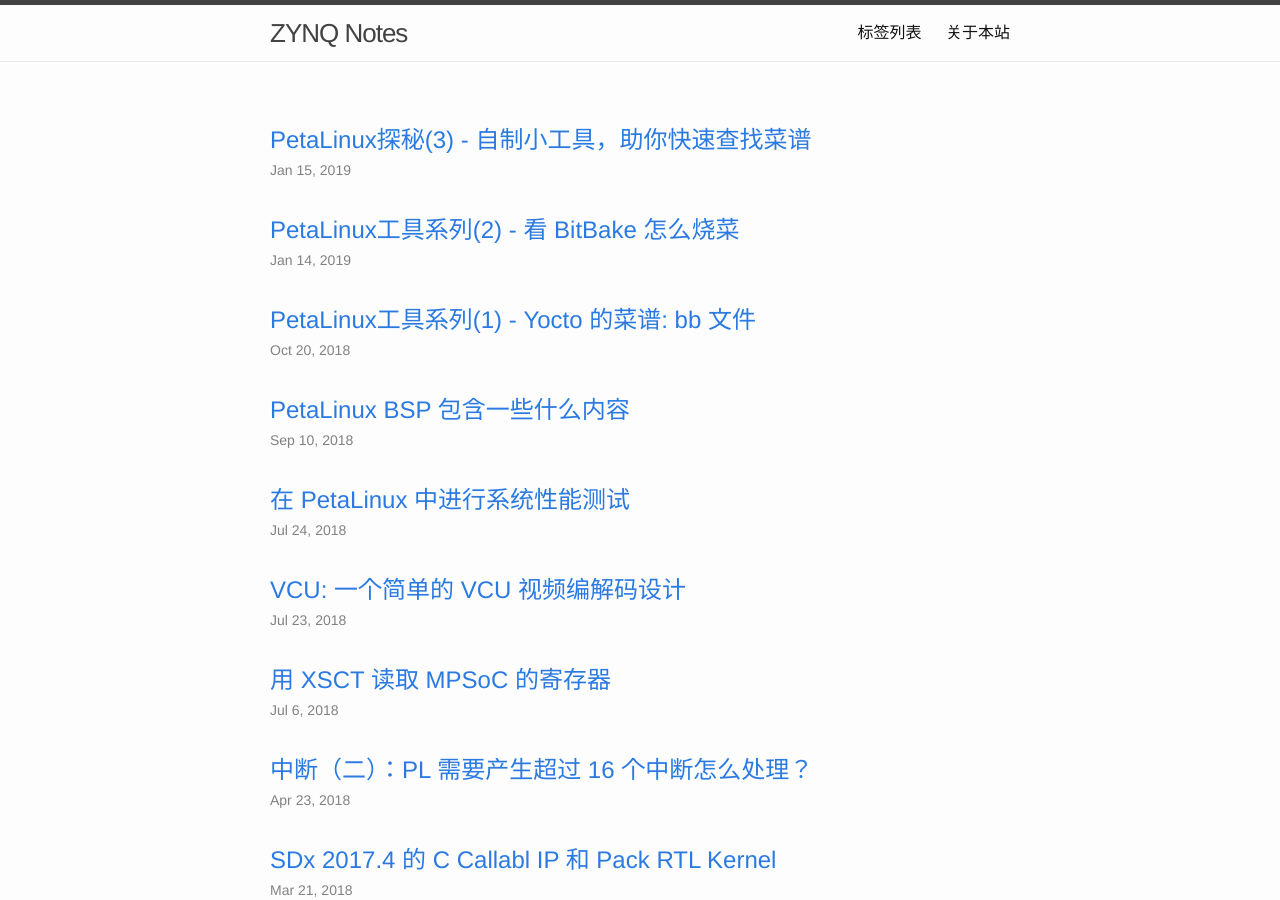
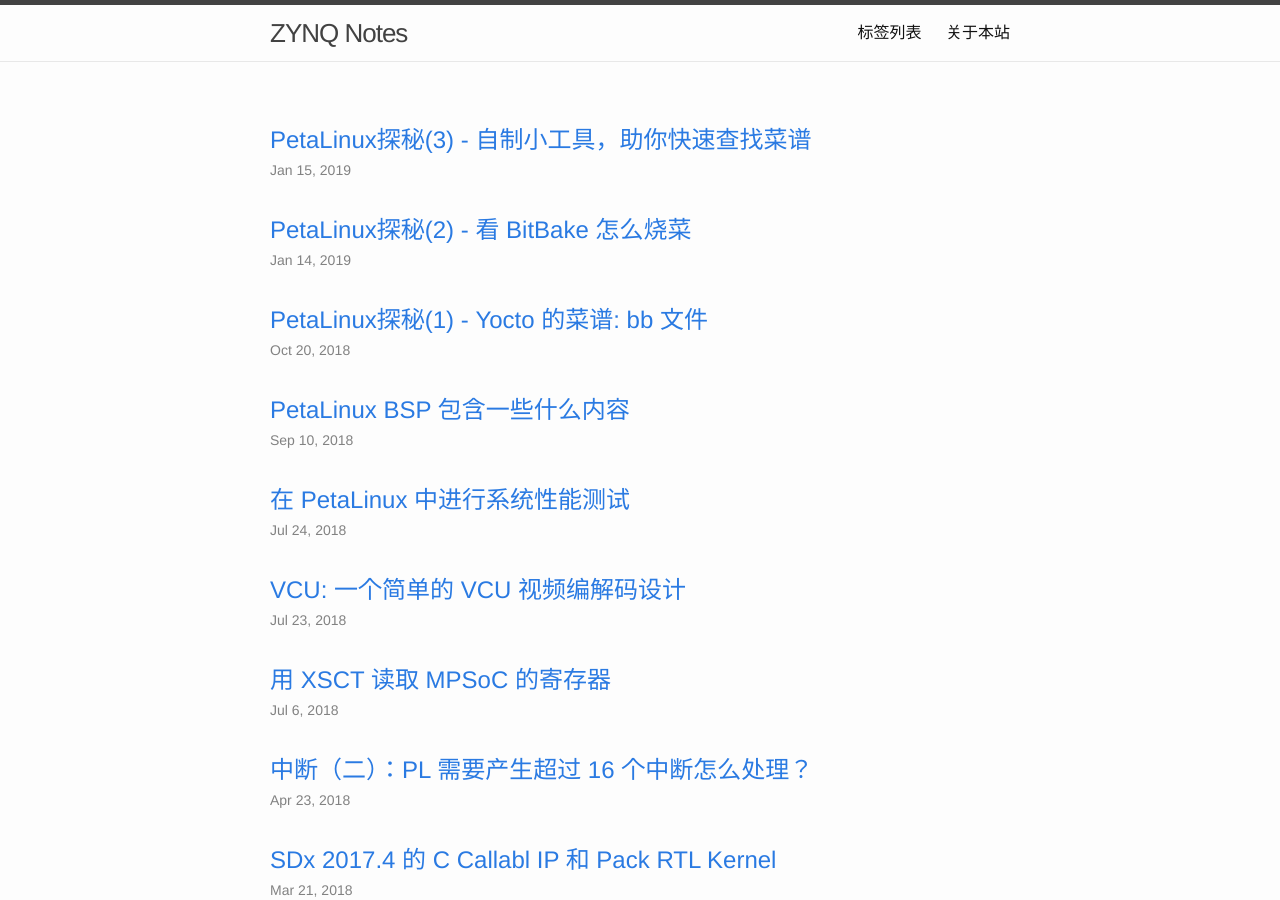
Before and after one commit to zynqnotes/zynqnotes.github.io, a Jekyll site: the page built from index.html, in a window 1280 px wide and 900 px high. Built offline with Jekyll 4.4.1, drawn with Linux system fonts in a browser that asks for light colours.

Commit message:
modify title

```diff
--- a/_posts/2018-10-20-petalinux-recipe-files.md
+++ b/_posts/2018-10-20-petalinux-recipe-files.md
@@ -1,6 +1,6 @@
 ---
 layout: post
-title:  "PetaLinux工具系列(1) - Yocto 的菜谱: bb 文件"
+title:  "PetaLinux探秘(1) - Yocto 的菜谱: bb 文件"
 date:   2018-10-20 12:00:00
 categories: Experiences
 tags:
--- a/_posts/2019-01-14-petalinux-bitbake-process.md
+++ b/_posts/2019-01-14-petalinux-bitbake-process.md
@@ -1,6 +1,6 @@
 ---
 layout: post
-title: PetaLinux工具系列(2) - 看 BitBake 怎么烧菜
+title: PetaLinux探秘(2) - 看 BitBake 怎么烧菜
 categories:
   - Experiences
 tags:
```
